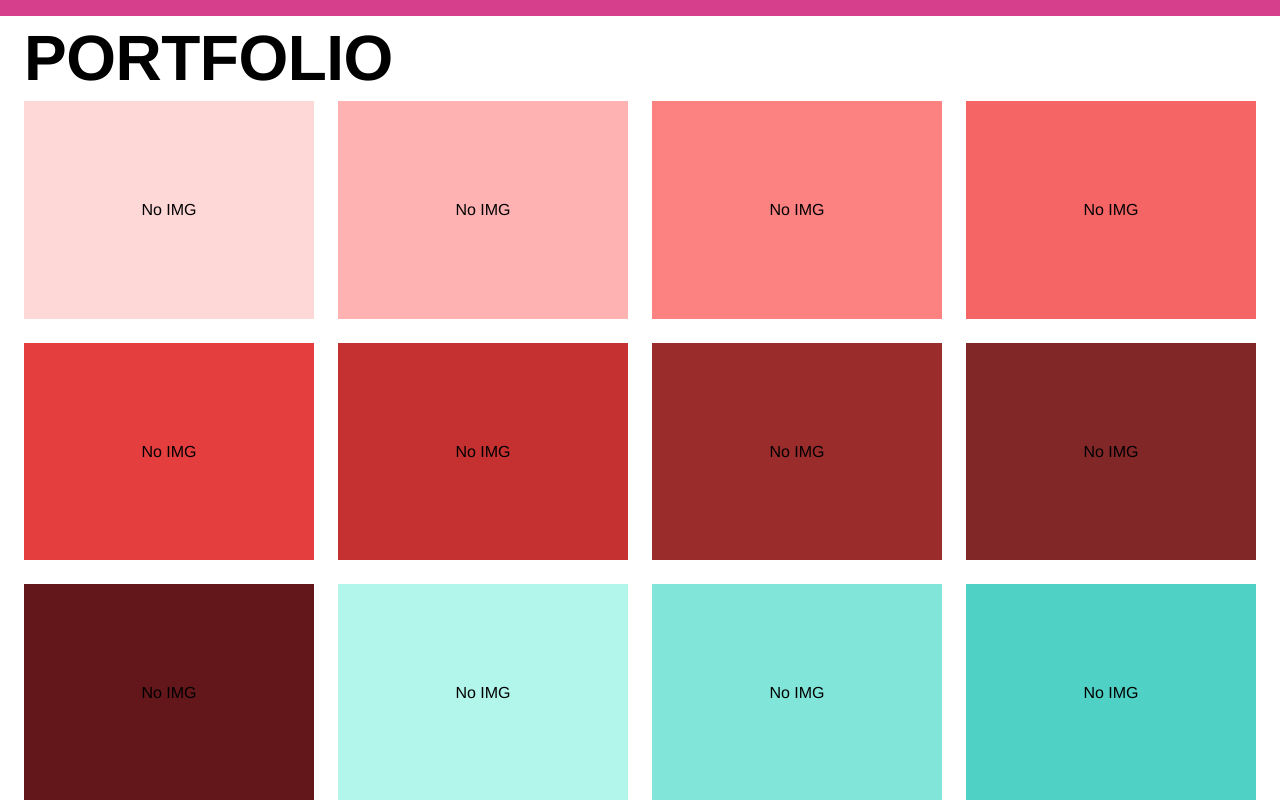
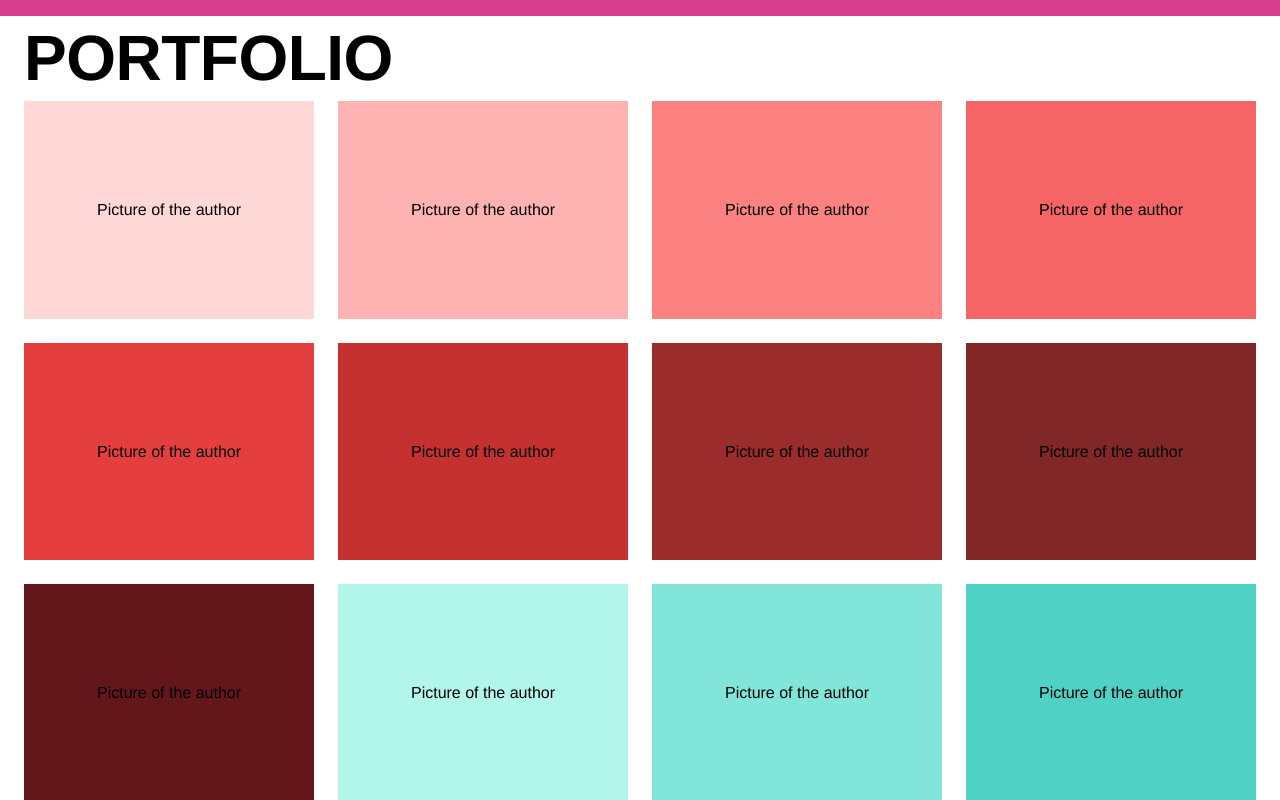
Before and after one commit to rttnbrgr/homebase, a Next.js app: page /portfolio in a window 1280 px wide. Shown: the top 800 px of the page. Built offline with nearby package versions, Linux system fonts and the light colour scheme.

Commit message:
add alt tag feedback for portfolio image

```diff
--- a/components/portfolio/Image.tsx
+++ b/components/portfolio/Image.tsx
@@ -29,7 +29,7 @@ const PortfolioImage = ({
           layout="fill"
         />
       ) : (
-        <Text>No IMG</Text>
+        <Text>{alt ? alt : "No IMG"}</Text>
       )}
     </AspectRatio>
   );
```
